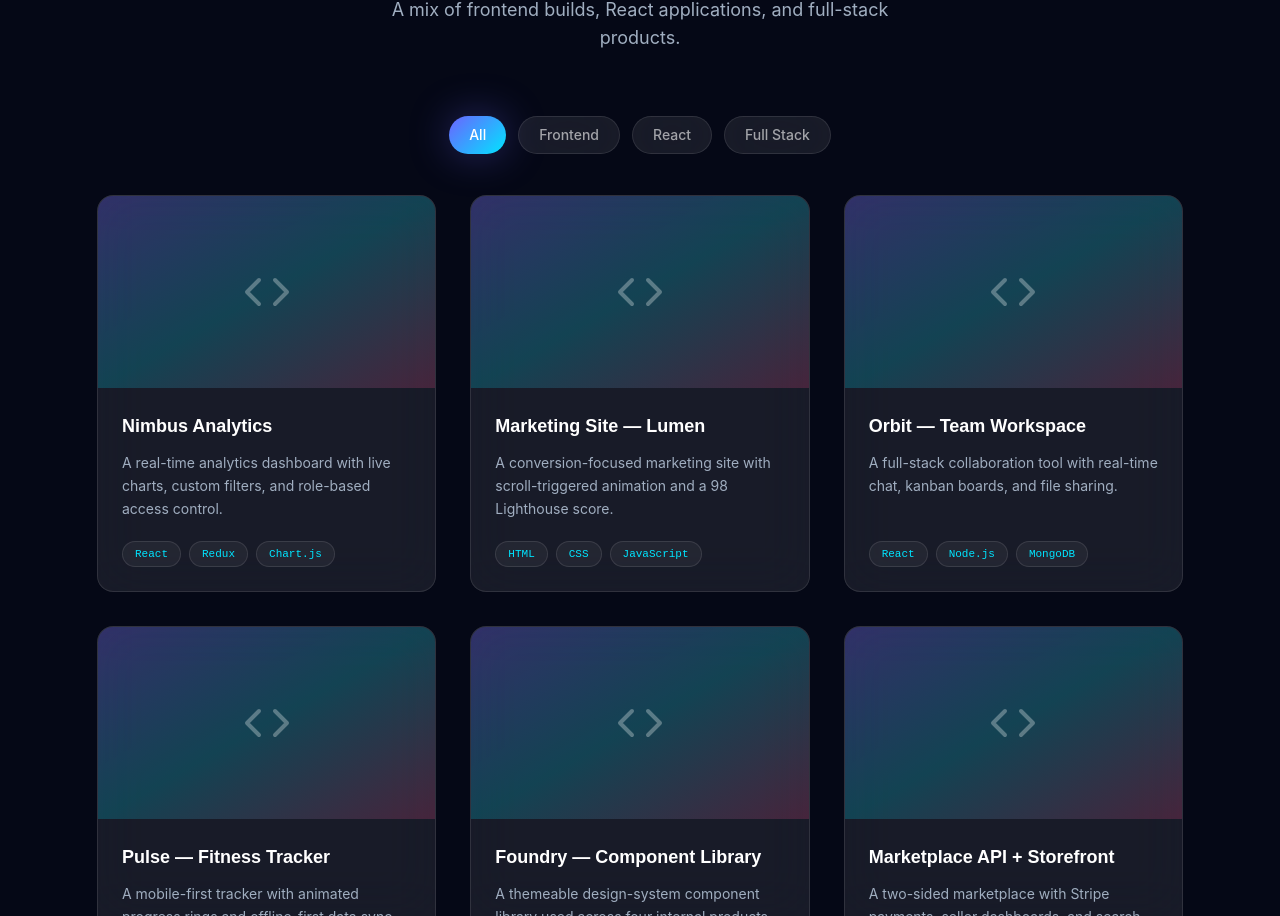
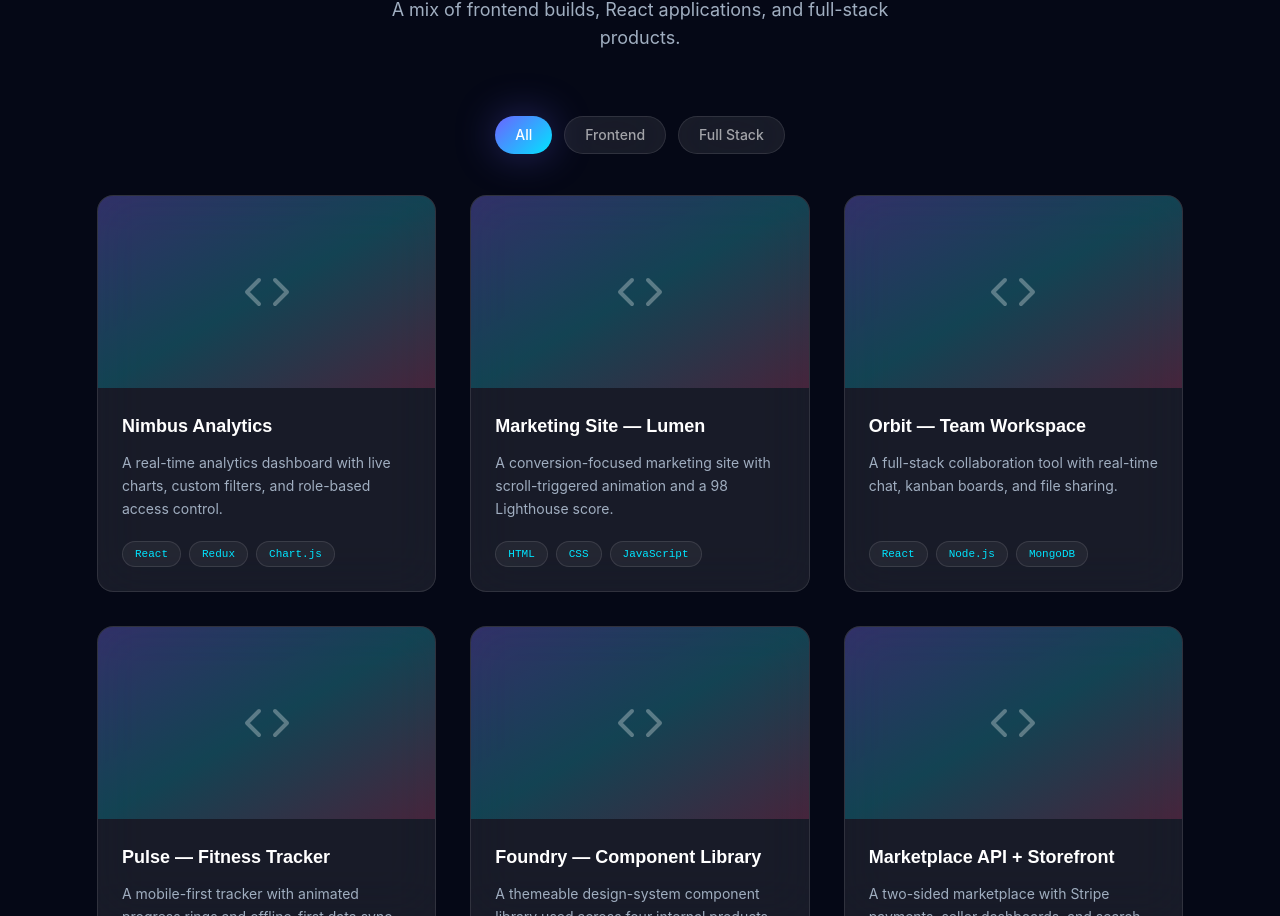
Before and after one commit to muhammadbilal069/Next.JS-Portfolio, a Next.js app: page / in a window 1280 px wide. Shown: the part 3938-4854 px from the top of the page. Built offline with nearby package versions, Linux system fonts and the light colour scheme.

Commit message:
Update project categories to remove 'React' for clarity

```diff
--- a/src/data/portfolioData.js
+++ b/src/data/portfolioData.js
@@ -87,7 +87,7 @@ export const services = [
   },
 ]
 
-export const projectCategories = ['All', 'Frontend', 'React', 'Full Stack']
+export const projectCategories = ['All', 'Frontend','Full Stack']
 
 export const projects = [
   {
```
